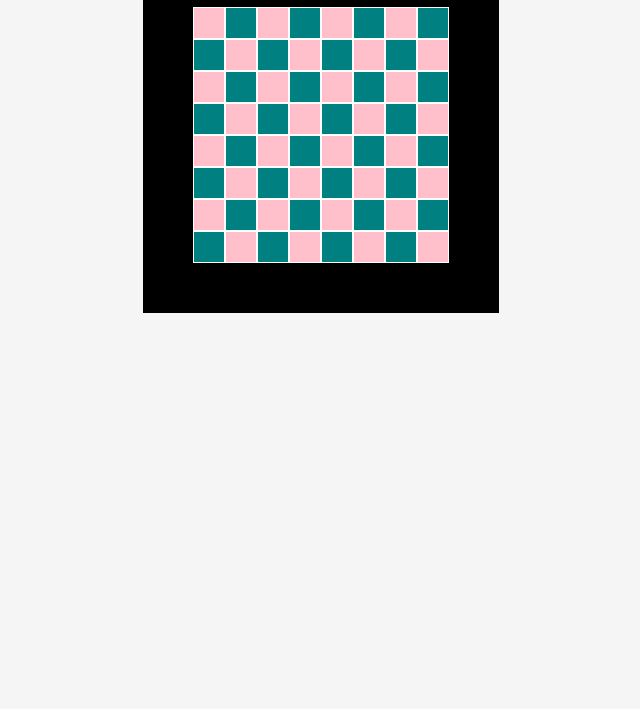
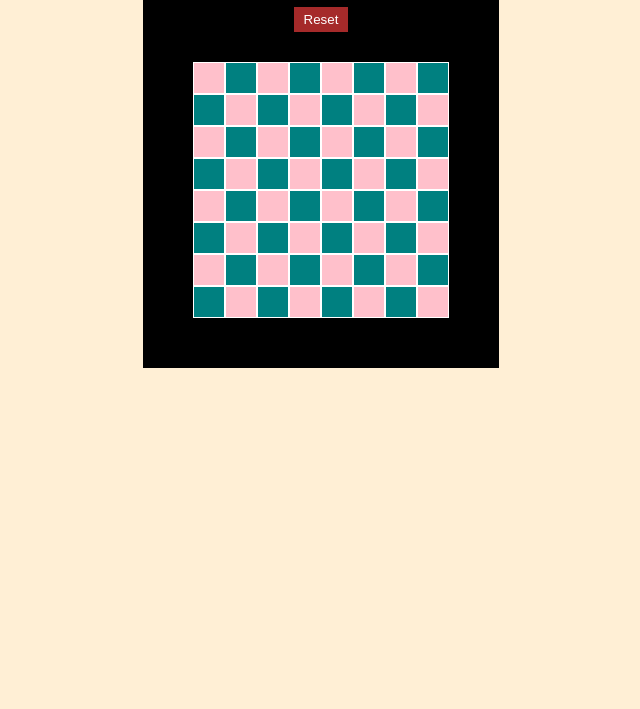
Before and after one commit to emilytrandang/change-colors-8x8-board, a React app: page / in a window 1280 px wide. Shown: the part 91-800 px from the top of the page, without its empty margins (319-959 px from the left). Built offline with nearby package versions, Linux system fonts and the light colour scheme.

Commit message:
Added Reset Button and change background color

```diff
--- a/src/components/Board/Board.jsx
+++ b/src/components/Board/Board.jsx
@@ -29,7 +29,18 @@ const Board = () => {
     setSquaresColors(newSquaresColors);
   };
 
+  const resetHandler = () => {
+    setSquaresColors(getInitialState());
+  };
   return (
+    <div className={classes.container}>
+      <button
+        className={classes.resetButton}
+        type="Button"
+        onClick={resetHandler}
+      >
+        Reset
+      </button>
       <div className={classes.board}>
         {squaresColors.map((color, i) => (
           <Square
@@ -40,6 +51,7 @@ const Board = () => {
           />
         ))}
       </div>
+    </div>
   );
 };
 
--- a/src/components/Board/Board.module.css
+++ b/src/components/Board/Board.module.css
@@ -1,3 +1,9 @@
+.container {
+  display: flex;
+  justify-content: center;
+  align-items: center;
+  flex-direction: column;
+}
 .board {
   background-color: red;
   width: fit-content;
@@ -5,7 +11,14 @@
   display: grid;
   grid-template: repeat(8, 1fr) / repeat(8, 1fr);
 }
-
+.resetButton {
+  padding: 5px 10px;
+  background-color: brown;
+  outline: none;
+  border: none;
+  color: white;
+  margin-bottom: 30px;
+}
 .pinkSquare {
   background-color: pink;
 }
--- a/src/styles/index.css
+++ b/src/styles/index.css
@@ -1,5 +1,5 @@
 body {
-  background-color: whitesmoke;
+  background-color: papayawhip;
   display: flex;
   justify-content: center;
   align-items: center;
```
Lines whose indentation alone changed are shown as unchanged.
